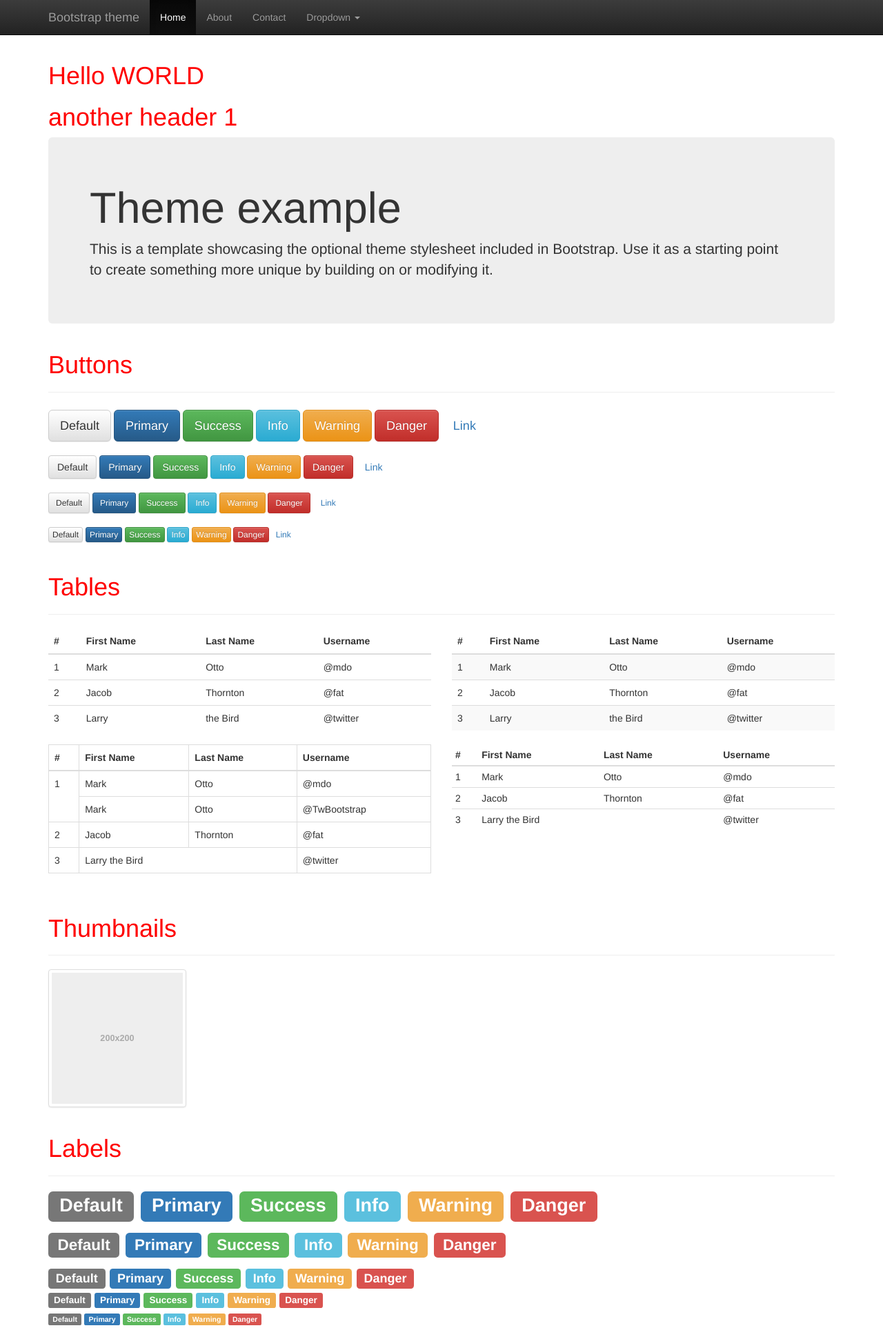
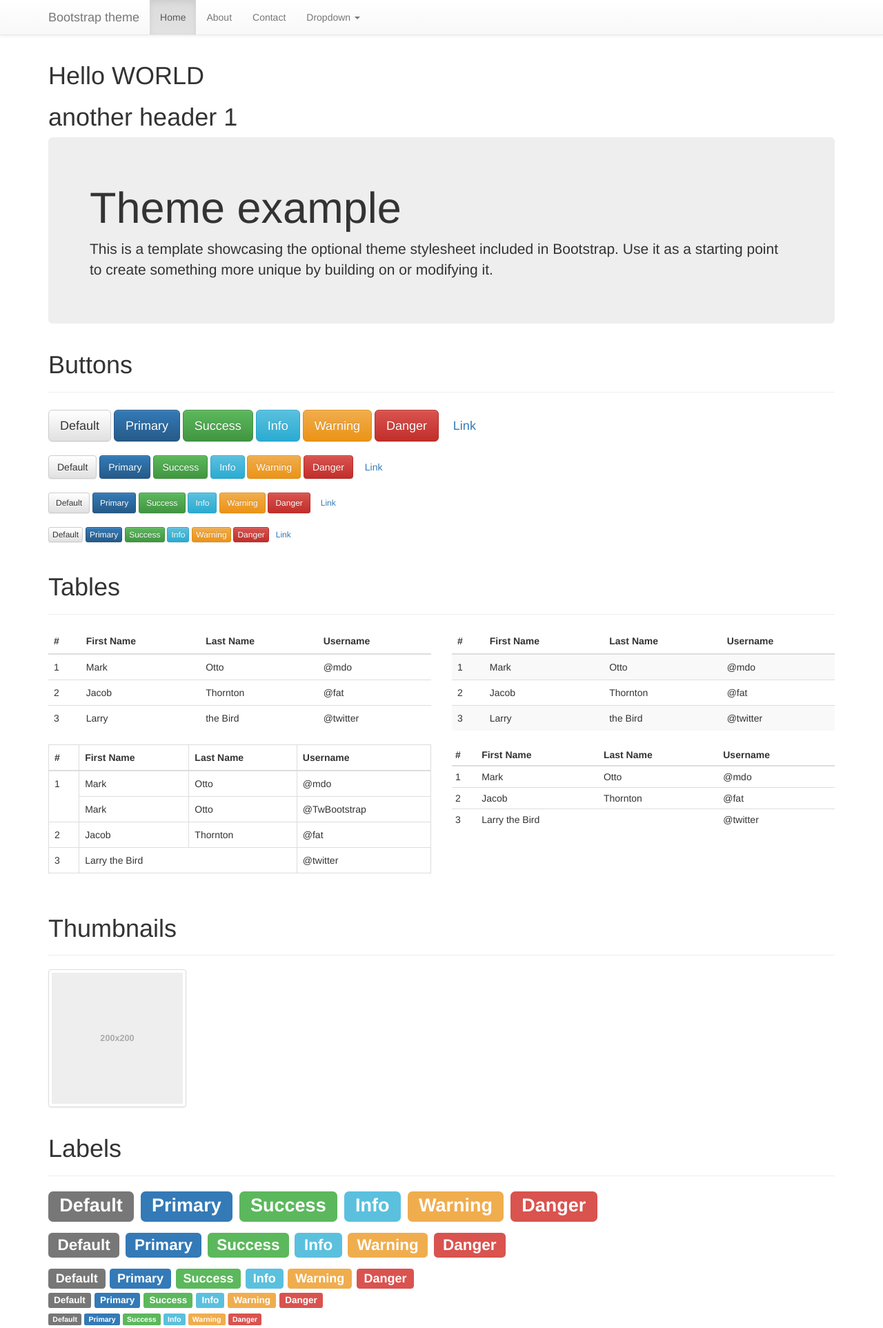
Before and after one commit to Coroecram/buyBrush, a Django app: page / in a window 1280 px wide. Shown: the top 1925 px of the page at 69% size. Run offline with Django 3.2, Linux system fonts and the light colour scheme; some libraries are stand-ins or nearby versions; some web fonts are replaced.

Commit message:
Add bootstrap

```diff
--- a/src/profiles/templates/base.html
+++ b/src/profiles/templates/base.html
@@ -38,7 +38,7 @@
   <body>
 
     <!-- Fixed navbar -->
-    <nav class="navbar navbar-inverse navbar-fixed-top">
+    <nav class="navbar navbar-default navbar-fixed-top">
       <div class="container">
         <div class="navbar-header">
           <button type="button" class="navbar-toggle collapsed" data-toggle="collapse" data-target="#navbar" aria-expanded="false" aria-controls="navbar">
--- a/static/static/css/main.css
+++ b/static/static/css/main.css
@@ -1,3 +1,14 @@
-h1 {
-  color: red;
+.btn-primary {
+    background-image: -webkit-linear-gradient(top,#337ab7 0,#265a88 100%);
+    background-image: -o-linear-gradient(top,#337ab7 0,#265a88 100%);
+    background-image: -webkit-gradient(linear,left top,left bottom,from(#337ab7),to(#265a88));
+    background-image: linear-gradient(to bottom,#2910ef 0,#62f319 100%);
+    filter: progid:DXImageTransform.Microsoft.gradient(startColorstr='#ff337ab7', endColorstr='#ff265a88', GradientType=0);
+    filter: progid:DXImageTransform.Microsoft.gradient(enabled=false);
+    background-repeat: repeat-x;
+    border-color: #245580;
 }
+
+.navbar-inverse .navbar-brand {
+    color: #ff1414;
+}
```
Also changed, not shown: src/profiles/templates/navbar.html (added).
